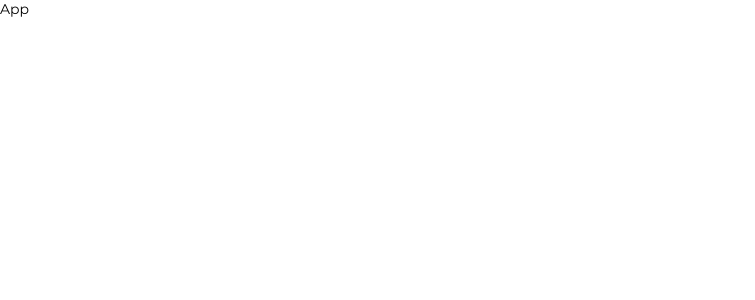
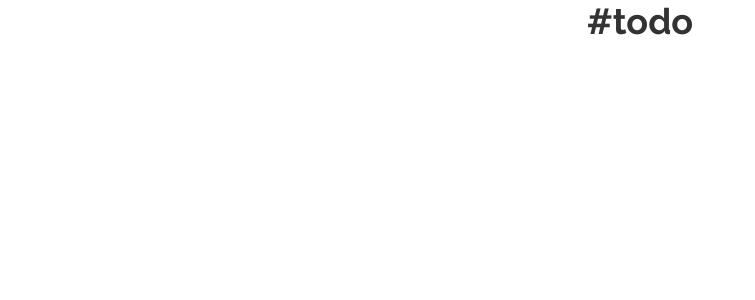
Before and after one commit to gabrielnafuzi/todo-app, a React (Vite) app: page / in a window 1280 px wide. Shown: the top 300 px of the page, without its empty margins (0-755 px from the left). Built offline with nearby package versions, Linux system fonts and the light colour scheme.

Commit message:
feat: add Header component

```diff
--- a/src/App.tsx
+++ b/src/App.tsx
@@ -1,11 +1,12 @@
 import { ThemeProvider } from 'styled-components'
 
+import { Header } from '@/components'
 import { GlobalStyles, theme } from '@/styles'
 
 export const App = () => (
   <ThemeProvider theme={theme}>
     <GlobalStyles />
 
-    <span>App</span>
+    <Header />
   </ThemeProvider>
 )
--- /dev/null
+++ b/src/components/Header/index.tsx
@@ -0,0 +1,20 @@
+import * as S from './styles'
+
+const container = {
+  hidden: { opacity: 0, y: -60 },
+  show: {
+    opacity: 1,
+    y: 0,
+    transition: {
+      duration: 1.2,
+      type: 'spring',
+      bounce: 0.7
+    }
+  }
+}
+
+export const Header = () => (
+  <S.Wrapper variants={container} initial="hidden" animate="show">
+    <S.Title>#todo</S.Title>
+  </S.Wrapper>
+)
--- /dev/null
+++ b/src/components/Header/styles.ts
@@ -0,0 +1,18 @@
+import { motion } from 'framer-motion'
+import styled, { css } from 'styled-components'
+
+export const Wrapper = styled(motion.header)`
+  width: 100%;
+  max-width: max-content;
+  margin-left: auto;
+  margin-right: auto;
+`
+
+export const Title = styled.span`
+  ${({ theme }) => css`
+    color: ${theme.colors.black};
+    font-family: 'Raleway', sans-serif;
+    font-size: ${theme.font.sizes.xxlarge};
+    font-weight: ${theme.font.bold};
+  `}
+`
--- /dev/null
+++ b/src/components/index.ts
@@ -0,0 +1 @@
+export { Header } from './Header'
```
